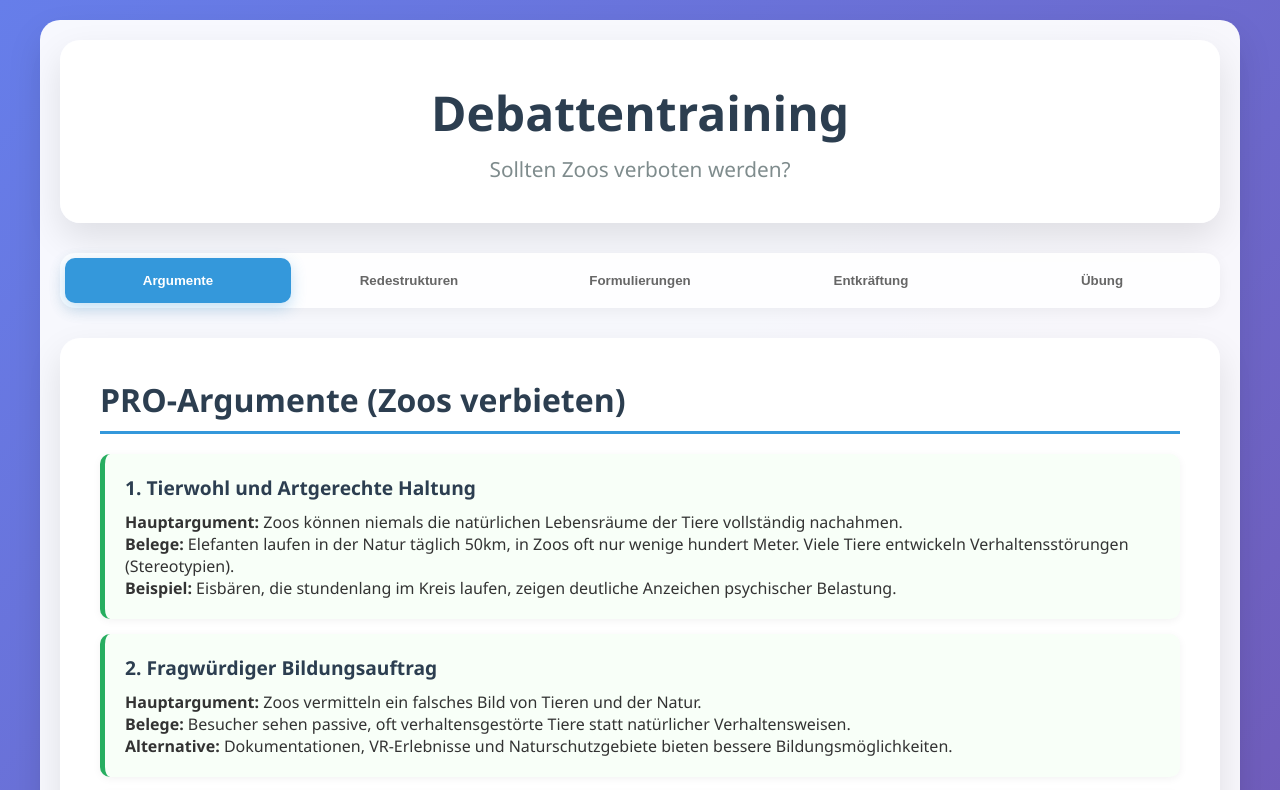
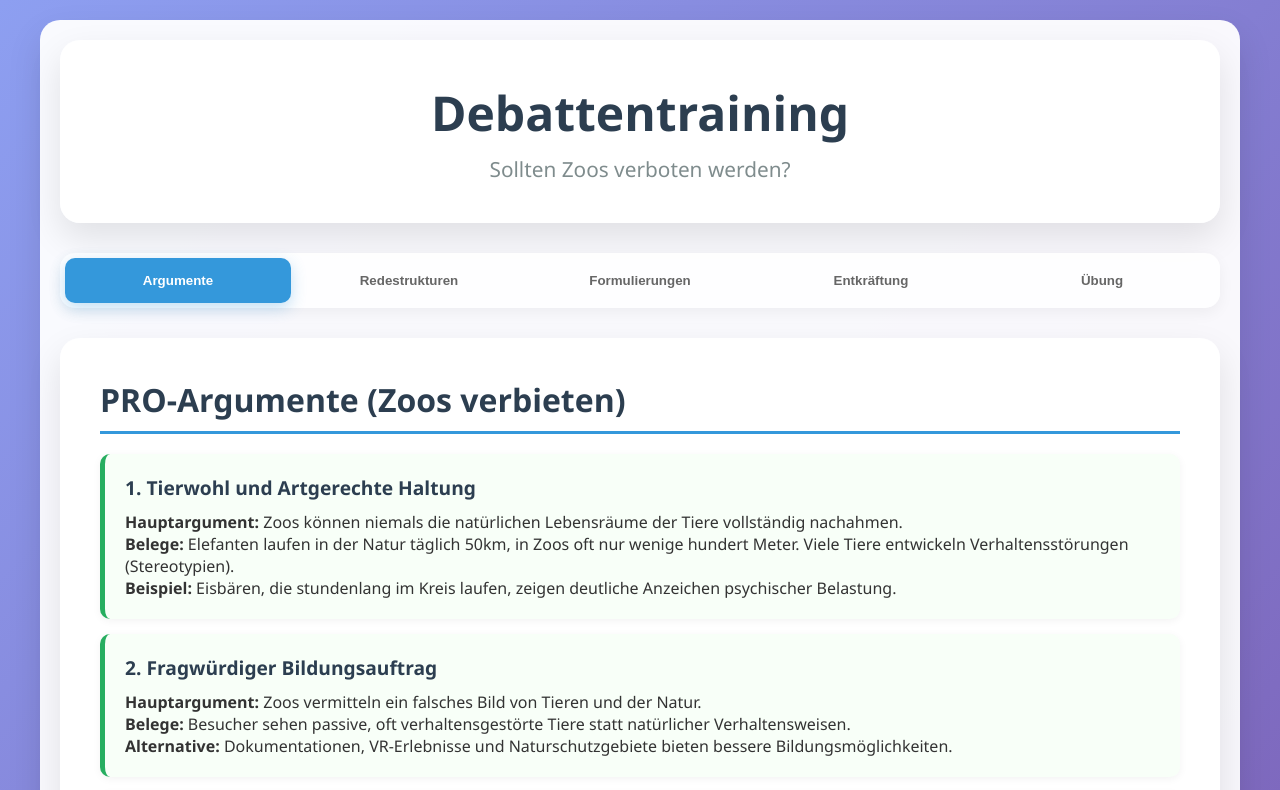
Before and after one commit to SimonTheDevloper/DebatteAPP, a plain HTML site: page index.html in a window 1280 px wide. Shown: the top 790 px of the page. Drawn offline with Linux system fonts and the light colour scheme.

Commit message:
HintergrundFarbe geändert

```diff
--- a/index.html
+++ b/index.html
@@ -15,7 +15,7 @@
         /* Body Styling */
         body {
             font-family: 'Segoe UI', Tahoma, Geneva, Verdana, sans-serif;
-            background: linear-gradient(135deg, #667eea 0%, #764ba2 100%);
+            background: linear-gradient(135deg, #8d9ff1 0%, #764ba2 100%);
             min-height: 100vh;
             color: #333;
             display: flex;
```
